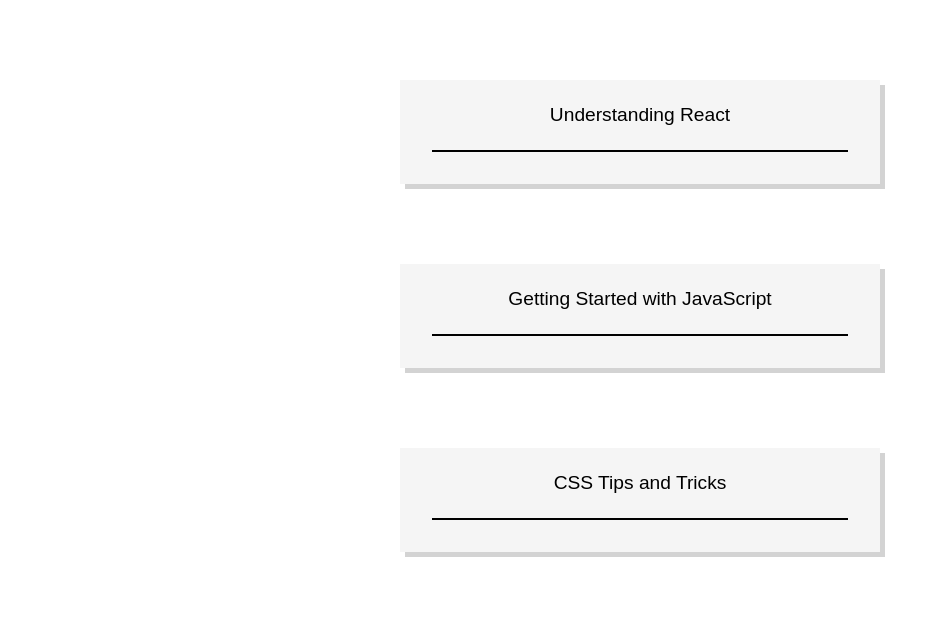
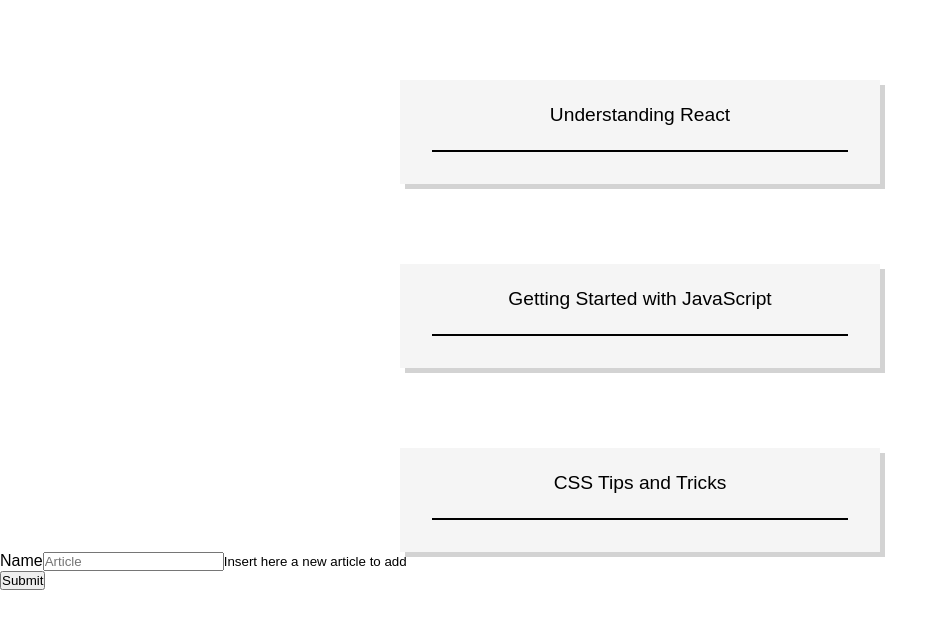
Before and after one commit to NavodContrath/react-form, a React (Vite) app: page / in a window 1280 px wide. Shown: the top 628 px of the page, without its empty margins (0-948 px from the left). Built offline with nearby package versions, Linux system fonts and the light colour scheme.

Commit message:
Add form for submitting new articles in App component

```diff
--- a/src/App.jsx
+++ b/src/App.jsx
@@ -1,3 +1,5 @@
+import { useState } from "react";
+
 const articleList = [
   {
     id: 1,
@@ -20,7 +22,10 @@ const articleList = [
 ];
 
 function App() {
-
+  const { newArticle, setNewArticle } = useState("")
+  function submitHandler(e) {
+    e.preventDefault()
+  }
   return (
     <div className="displayer">
       {articleList.map(article => {
@@ -33,6 +38,21 @@ function App() {
           </>
         )
       })}
+      <form onSubmit={submitHandler}>
+        <div class="mb-3">
+          <label for="newArticle" class="form-label">Name</label>
+          <input
+            type="text"
+            class="form-control"
+            name="newArticle"
+            id="newArticle"
+            aria-describedby="newArticleHelpeId"
+            placeholder="Article"
+          />
+          <small id="newArticleHelper" class="form-text text-muted">Insert here a new article to add</small>
+        </div>
+        <button type="button">Submit</button>
+      </form>
     </div>
   )
 }
```
